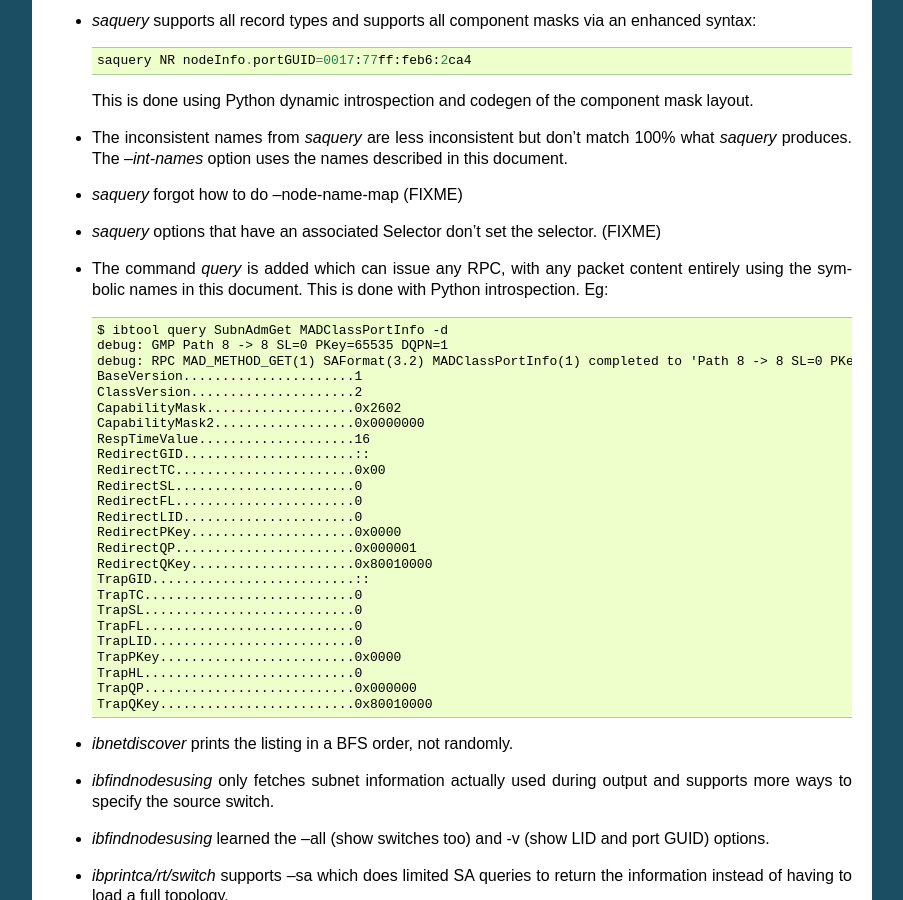
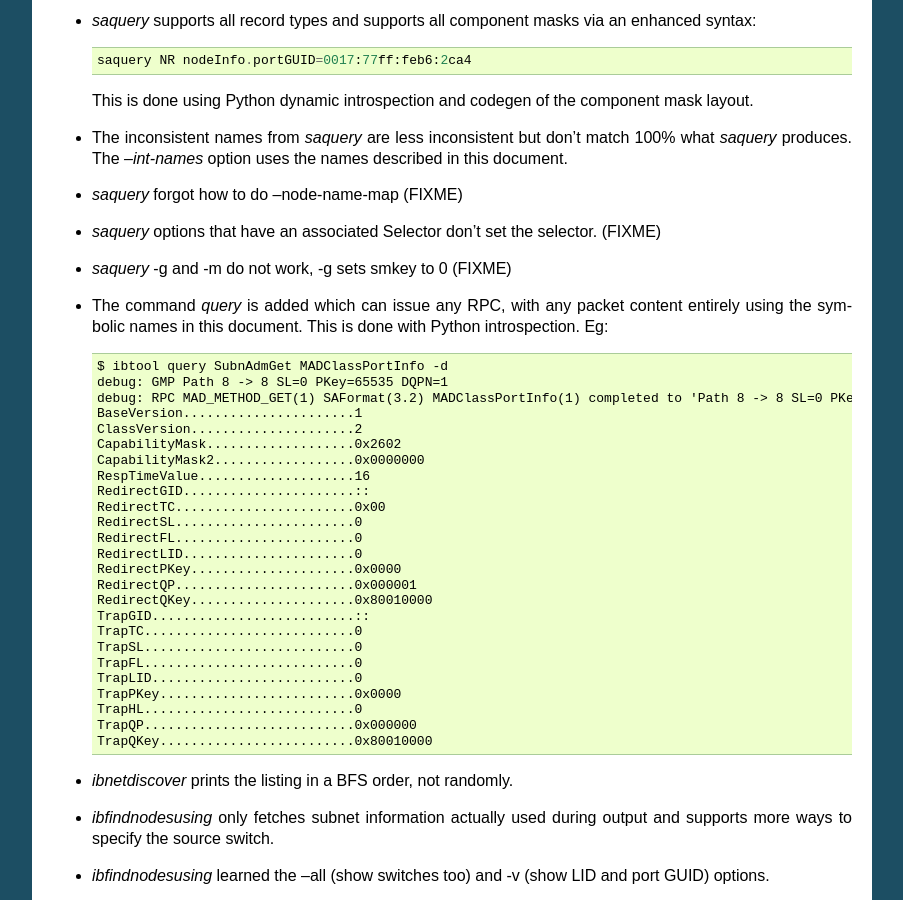
Before and after one commit to jgunthorpe/python-rdma, a Sphinx documentation site: the page built from doc/ibtool.rst, in a window 1280 px wide and 900 px high, scrolled down 3862 px. Shown: the whole window, without its empty margins (198-1101 px from the left). Built offline with Sphinx 7.4.7, drawn with Linux system fonts in a browser that asks for light colours; the version number is read from the project's files by our own code.

Commit message:
Make a note that saquery -g and -m don't match exactly

```diff
--- a/doc/ibtool.rst
+++ b/doc/ibtool.rst
@@ -219,6 +219,7 @@ Specific commands:
 * `saquery` forgot how to do --node-name-map (FIXME)
 * `saquery` options that have an associated Selector don't set the selector.
   (FIXME)
+* `saquery` -g and -m do not work, -g sets smkey to 0 (FIXME)
 * The command `query` is added which can issue any RPC, with any packet
   content entirely using the symbolic names in this document. This is done
   with Python introspection. Eg::
```
